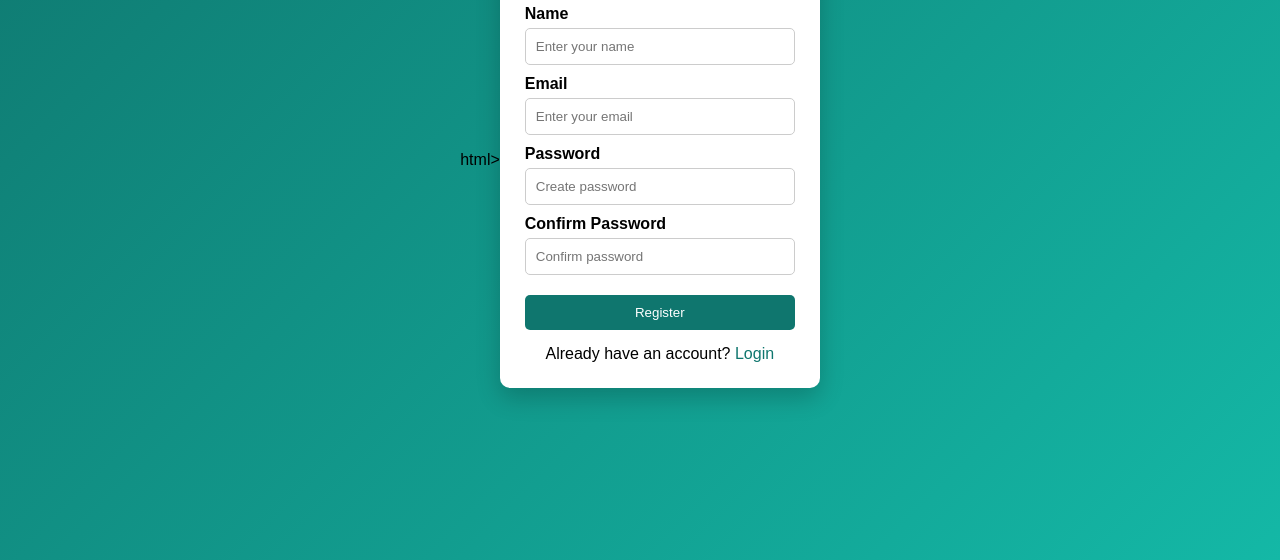
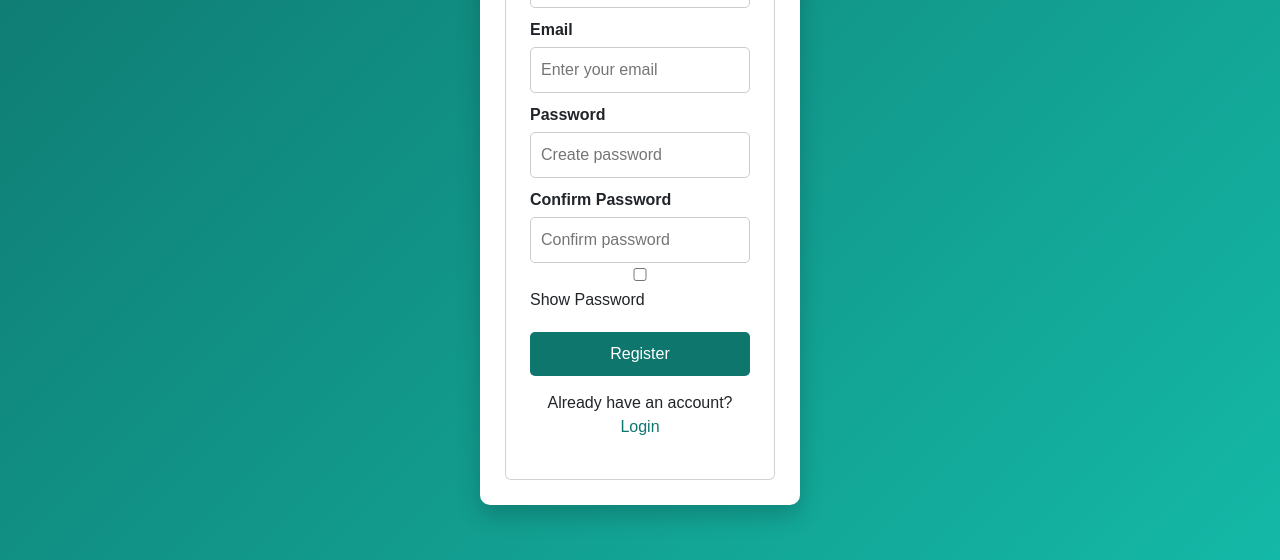
Before and after one commit to Disha-Mahata/login-register-ui, a plain HTML site: page register.html in a window 1280 px wide. Shown: the part 240-800 px from the top of the page. Drawn offline with nearby package versions, Linux system fonts and the light colour scheme.

Commit message:
Update register.html

```diff
--- a/register.html
+++ b/register.html
@@ -1,37 +1,44 @@
-<!DOCTYPE html> html>
+<!DOCTYPE html>
 <html lang="en">
 <head>
     <meta charset="UTF-8">
     <title>Register</title>
+
+    <!-- Bootstrap CSS -->
+    <link href="https://cdn.jsdelivr.net/npm/bootstrap@5.3.2/dist/css/bootstrap.min.css" rel="stylesheet">
+
     <link rel="stylesheet" href="style.css">
 </head>
 <body>
 
+<div class="container">
+    <div class="card p-4">
+        <h2 class="text-center">Register</h2>
 
-<div class="container">
-<h2>Register</h2>
-<form>
+        <form onsubmit="return registerValidate()">
             <label>Name</label>
-<input type="text" placeholder="Enter your name">
-
+            <input type="text" id="name" placeholder="Enter your name">
 
             <label>Email</label>
-<input type="email" placeholder="Enter your email">
-
+            <input type="email" id="email" placeholder="Enter your email" onblur="checkEmail()">
+            <small id="emailMsg"></small>
 
             <label>Password</label>
-<input type="password" placeholder="Create password">
-
+            <input type="password" id="password" placeholder="Create password">
 
             <label>Confirm Password</label>
-<input type="password" placeholder="Confirm password">
+            <input type="password" id="confirmPassword" placeholder="Confirm password">
 
+            <input type="checkbox" onclick="togglePassword('password')">
+            Show Password
 
             <button type="submit">Register</button>
         </form>
+
         <p>Already have an account? <a href="index.html">Login</a></p>
     </div>
+</div>
 
-
+<script src="script.js"></script>
 </body>
 </html>
```
Lines whose indentation alone changed are shown as unchanged.
